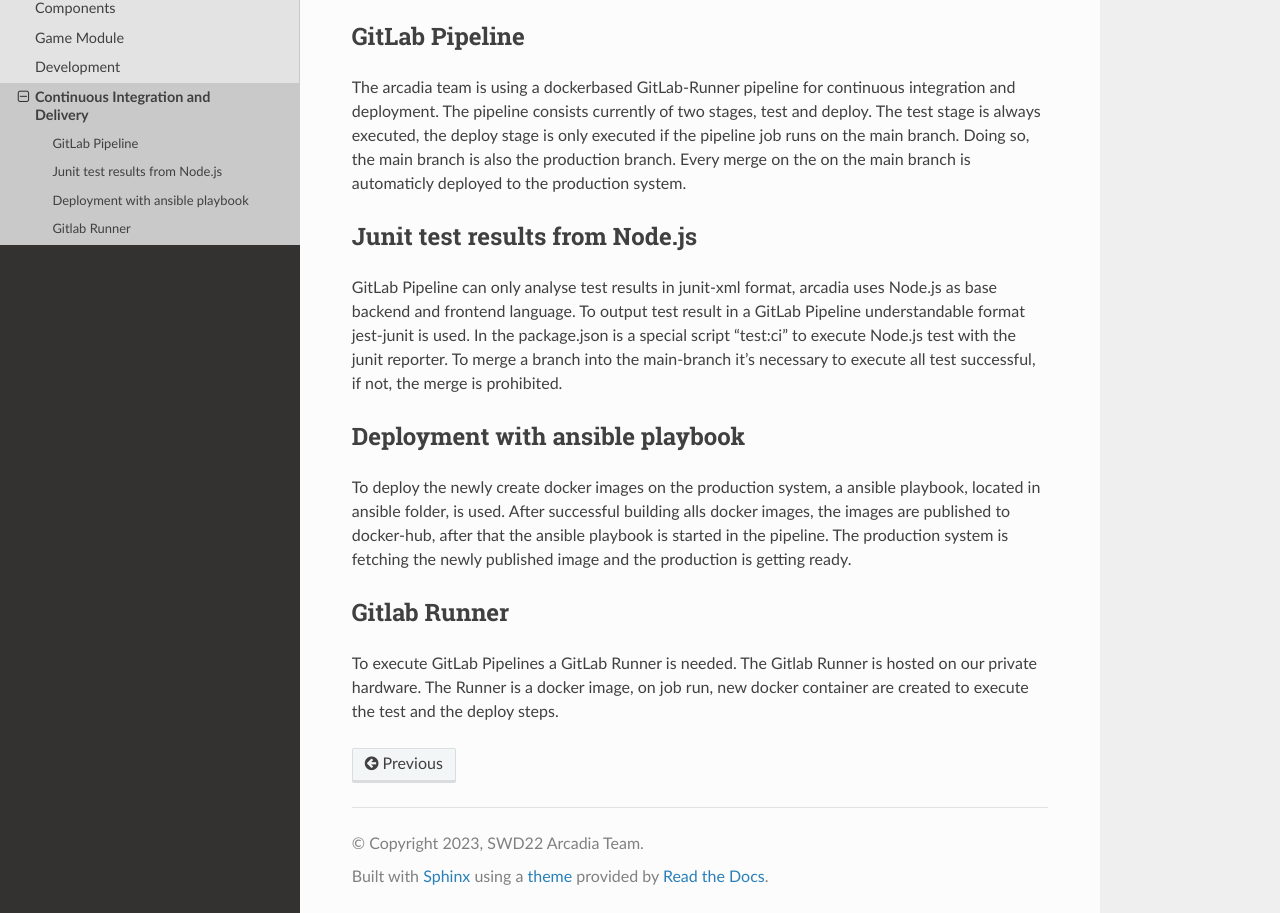
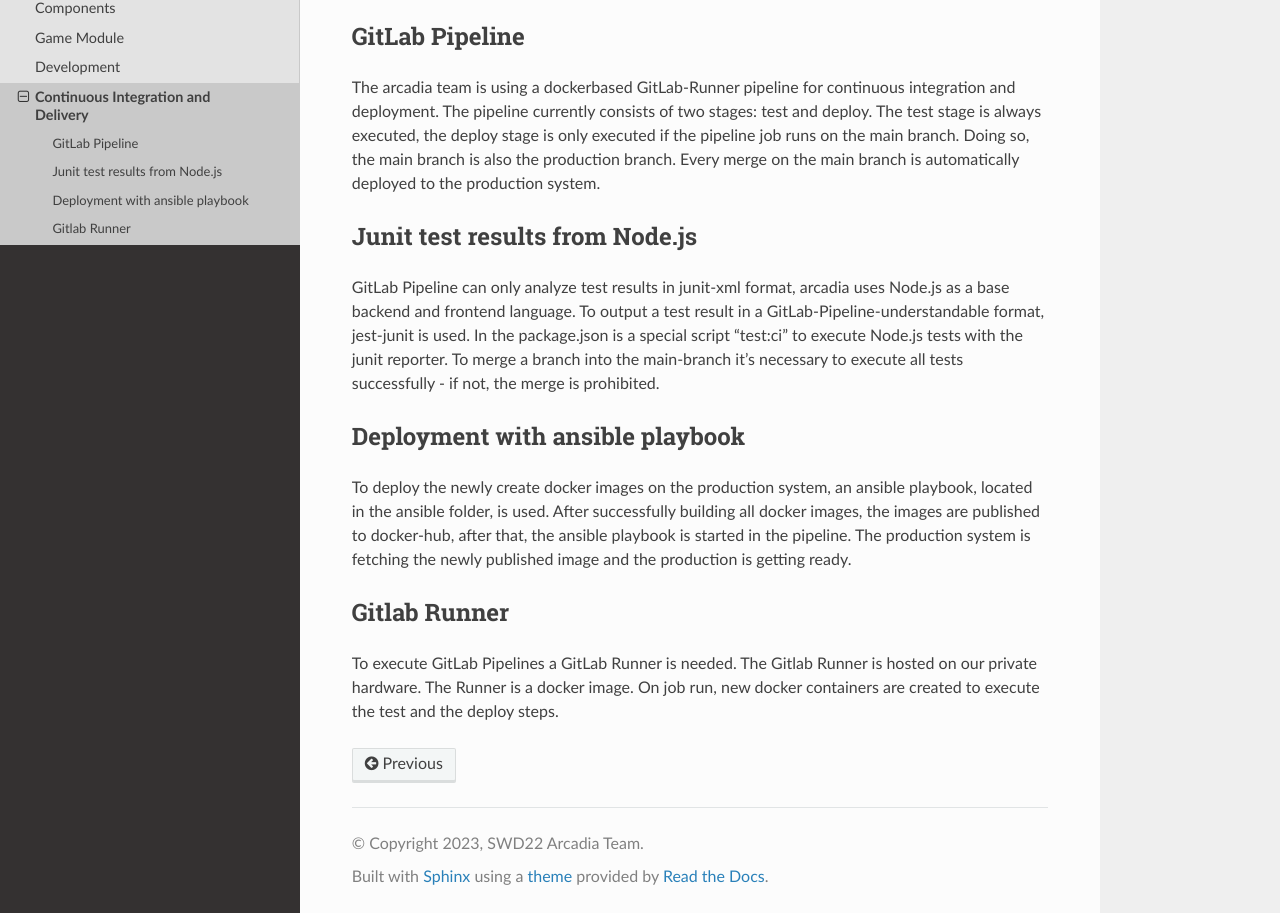
Before and after one commit to games2click/games2click.github.io, a Sphinx documentation site: the page built from docs/technical_documentation/ci-cd.rst, in a window 1280 px wide and 1177 px high, cut to the strip 264-1177 px from the top of the window. Built offline with Sphinx 7.4.7 and the Read the Docs theme 2.0.0, drawn with Linux system fonts in a browser that asks for light colours.

Commit message:
Update ci-cd.rst

```diff
--- a/docs/technical_documentation/ci-cd.rst
+++ b/docs/technical_documentation/ci-cd.rst
@@ -12,23 +12,23 @@ GitLab Pipeline
 ----------------
 
 The arcadia team is using a dockerbased GitLab-Runner pipeline for continuous integration and deployment. The pipeline
-consists currently of two stages, test and deploy. The test stage is always executed, the deploy stage is only executed
-if the pipeline job runs on the main branch. Doing so, the main branch is also the production branch. Every merge on the
-on the main branch is automaticly deployed to the production system.
+currently consists of two stages: test and deploy. The test stage is always executed, the deploy stage is only executed
+if the pipeline job runs on the main branch. Doing so, the main branch is also the production branch. Every merge
+on the main branch is automatically deployed to the production system.
 
 Junit test results from Node.js
 -------------------------------
 
-GitLab Pipeline can only analyse test results in junit-xml format, arcadia uses Node.js as base backend and frontend
-language. To output test result in a GitLab Pipeline understandable format jest-junit is used. In the package.json
-is a special script "test:ci" to execute Node.js test with the junit reporter. To merge a branch into the main-branch
-it's necessary to execute all test successful, if not, the merge is prohibited.
+GitLab Pipeline can only analyze test results in junit-xml format, arcadia uses Node.js as a base backend and frontend
+language. To output a test result in a GitLab-Pipeline-understandable format, jest-junit is used. In the package.json
+is a special script "test:ci" to execute Node.js tests with the junit reporter. To merge a branch into the main-branch
+it's necessary to execute all tests successfully - if not, the merge is prohibited.
 
 Deployment with ansible playbook
 --------------------------------
 
-To deploy the newly create docker images on the production system, a ansible playbook, located in ansible folder, is
-used. After successful building alls docker images, the images are published to docker-hub, after that the ansible
+To deploy the newly create docker images on the production system, an ansible playbook, located in the ansible folder, is
+used. After successfully building all docker images, the images are published to docker-hub, after that, the ansible
 playbook is started in the pipeline. The production system is fetching the newly published image and the production is
 getting ready.
 
@@ -37,4 +37,4 @@ Gitlab Runner
 -------------
 
 To execute GitLab Pipelines a GitLab Runner is needed. The Gitlab Runner is hosted on our private hardware. The Runner
-is a docker image, on job run, new docker container are created to execute the test and the deploy steps.
+is a docker image. On job run, new docker containers are created to execute the test and the deploy steps.
```
